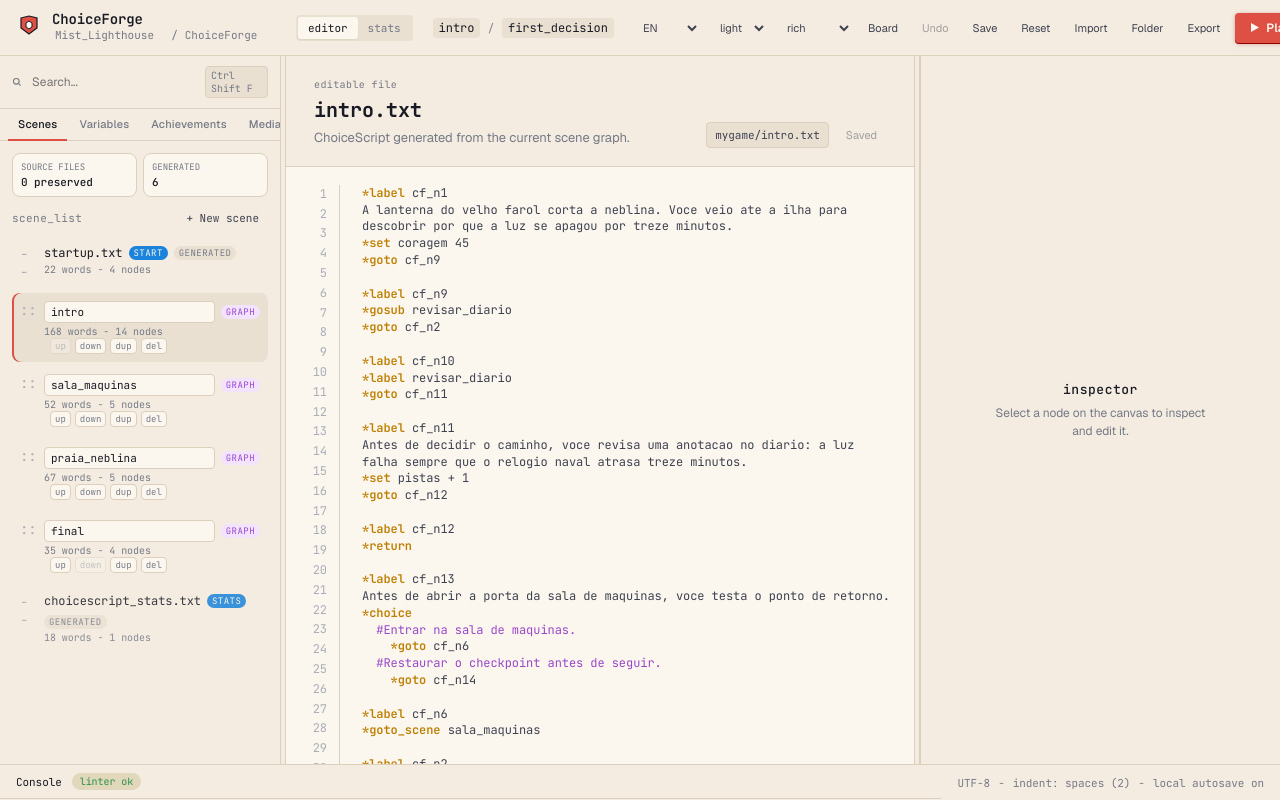
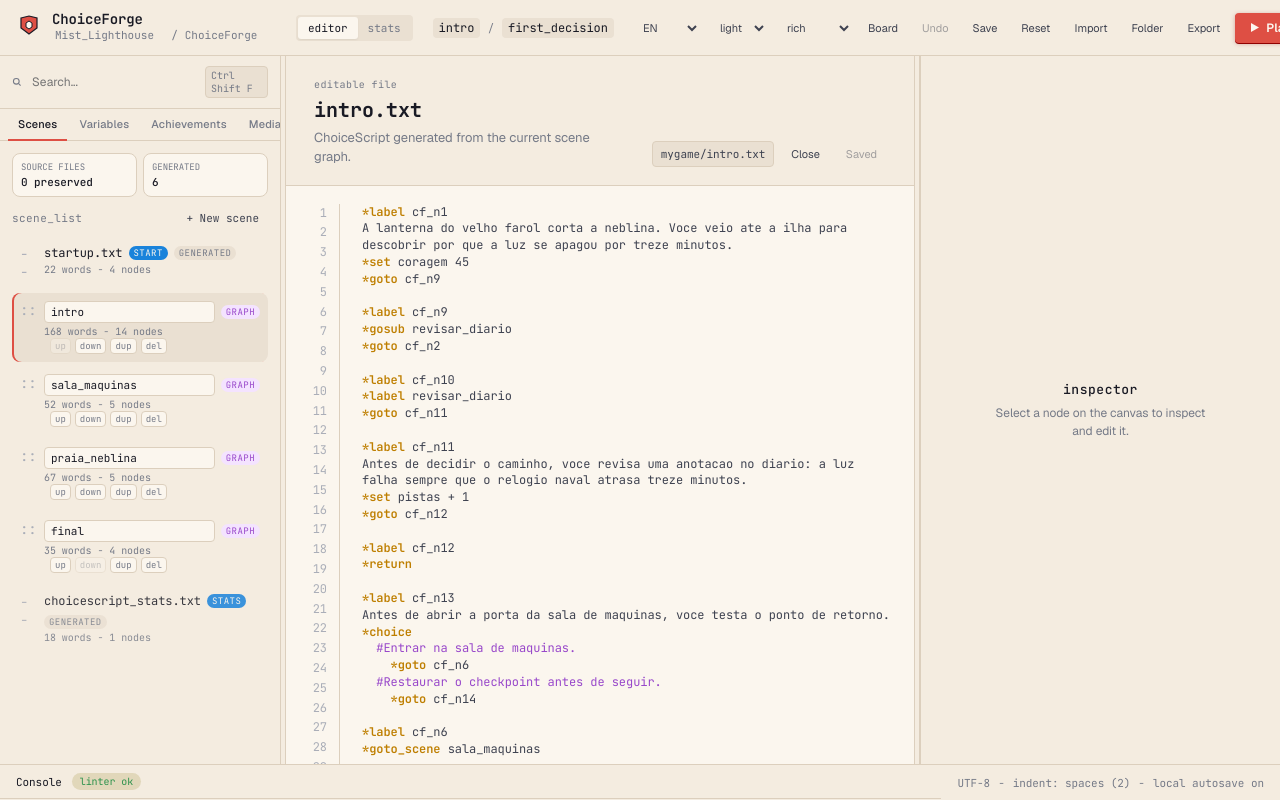
Before and after one commit to viniman27/ChoiceForge, a React (Vite) app: page / in a window 1280 px wide. Both pictures are taken after a click on the button "Text". Shown: the top 800 px of the page. Built offline with nearby package versions, Linux system fonts and the light colour scheme.

Commit message:
Add close action to source editor

```diff
--- a/src/App.tsx
+++ b/src/App.tsx
@@ -268,6 +268,11 @@ export default function App() {
             targetLine={generatedDocumentLine}
             sourcePreserved={generatedDocumentId === "scene" && currentSceneSourcePreserved}
             onConvertSource={confirmVisualConversion}
+            onClose={() => {
+              setGeneratedDocumentId(null);
+              setGeneratedDocumentLine(null);
+              setSelectedId("n1");
+            }}
             onSave={(content) => {
               if (generatedDocumentId === "startup") {
                 actions.replaceStartupText(content);
--- a/src/components/GeneratedDocumentView.tsx
+++ b/src/components/GeneratedDocumentView.tsx
@@ -11,9 +11,10 @@ interface GeneratedDocumentViewProps {
   sourcePreserved?: boolean;
   onSave?: (content: string) => string | void;
   onConvertSource?: () => void;
+  onClose?: () => void;
 }
 
-export function GeneratedDocumentView({ title, path, description, content, editable = false, targetLine = null, sourcePreserved = false, onSave, onConvertSource }: GeneratedDocumentViewProps) {
+export function GeneratedDocumentView({ title, path, description, content, editable = false, targetLine = null, sourcePreserved = false, onSave, onConvertSource, onClose }: GeneratedDocumentViewProps) {
   const [draft, setDraft] = useState(content);
   const [saveStatus, setSaveStatus] = useState("");
   const visibleContent = editable ? draft : content;
@@ -45,6 +46,11 @@ export function GeneratedDocumentView({ title, path, description, content, edita
         </div>
         <div className="generated-doc-actions">
           <code>{path}</code>
+          {onClose && (
+            <button className="ghost-btn" onClick={onClose}>
+              Close
+            </button>
+          )}
           {sourcePreserved && onConvertSource && (
             <button className="ghost-btn" disabled={dirty} title={dirty ? "Save changes before converting." : "Convert this imported source into visual graph editing."} onClick={onConvertSource}>
               Convert to visual editing
```
